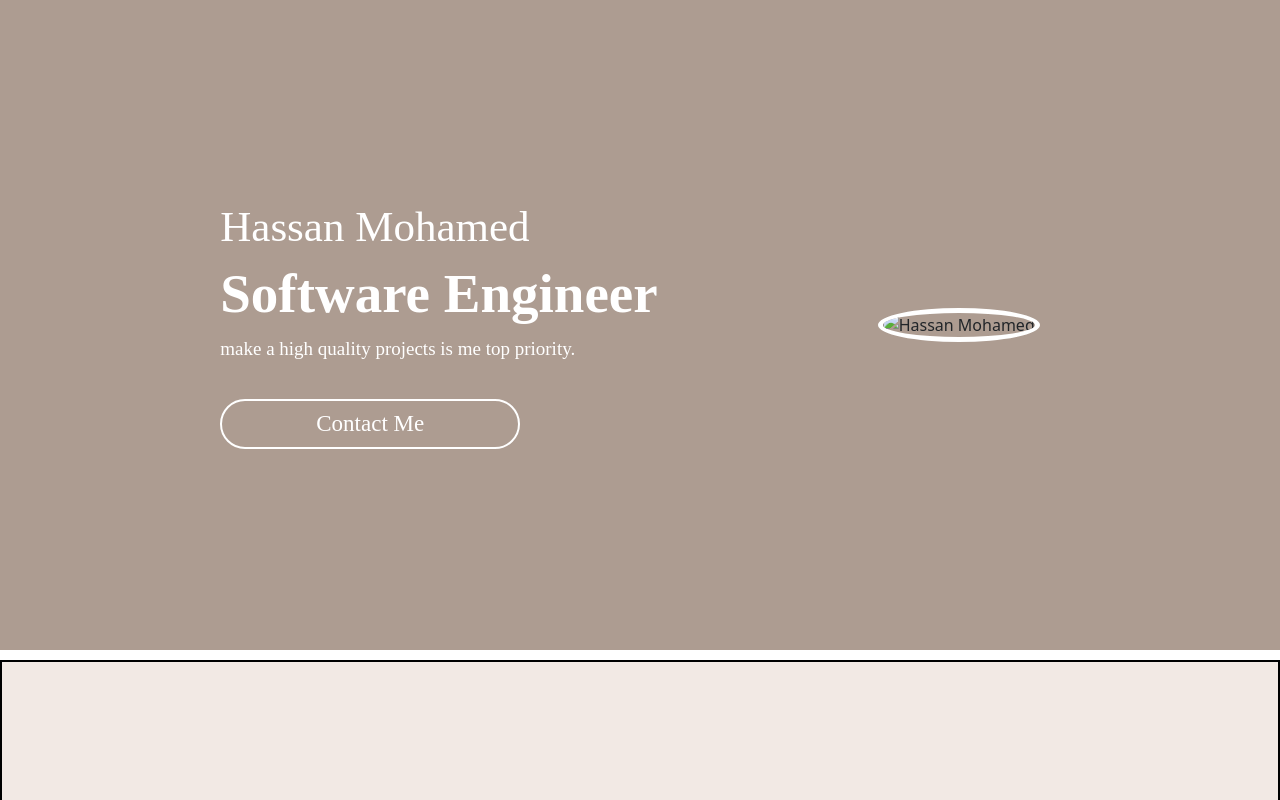
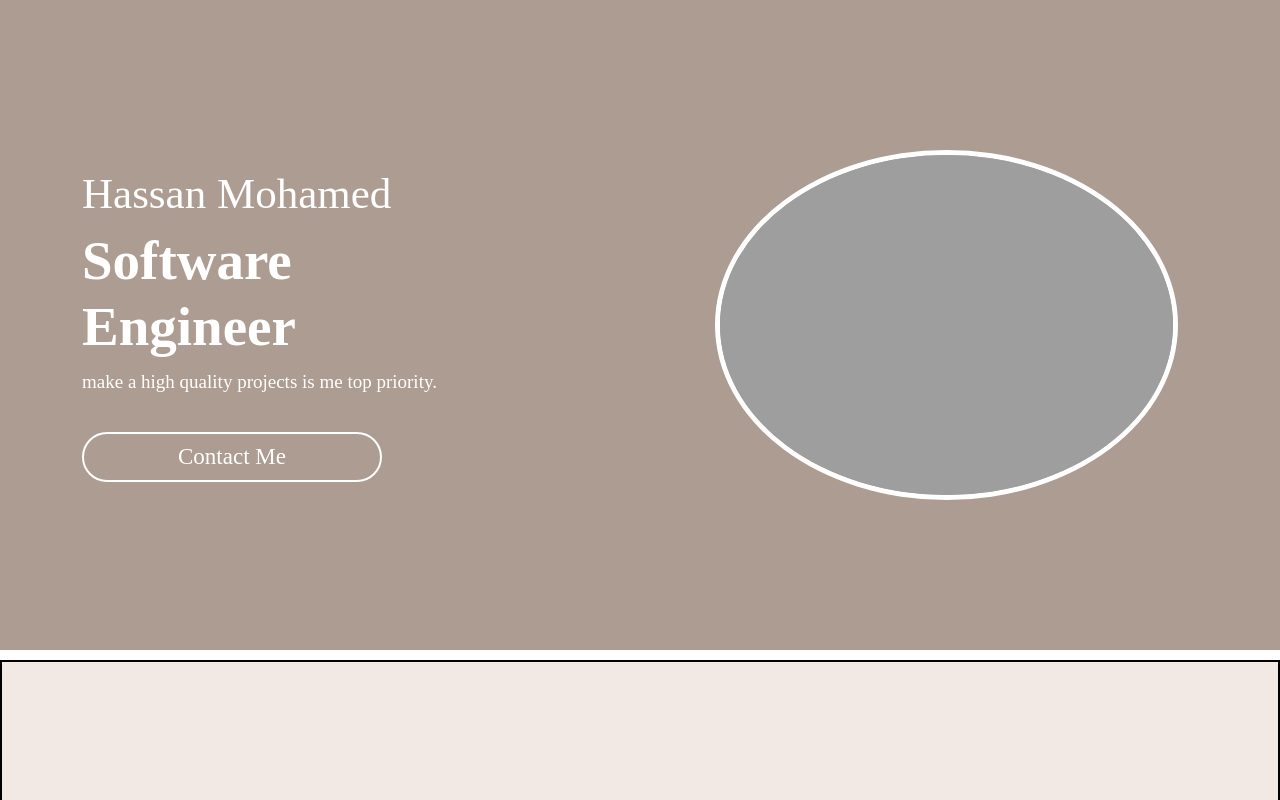
Before and after one commit to hassan20025/Has, a plain HTML site: page index.html in a window 1280 px wide. Shown: the top 800 px of the page. Drawn offline with nearby package versions, Linux system fonts and the light colour scheme; the site is published under a folder, as on GitHub Pages, so addresses that start at the root find nothing; a web font is replaced by a local one.

Commit message:
Update index.html

```diff
--- a/index.html
+++ b/index.html
@@ -27,7 +27,7 @@
         </div>
 
         <div>
-        <img class="profile-image" src="/images/hassan mohamed.JPG" alt="Hassan Mohamed"></div>
+        <img class="profile-image" src="images/hassan mohamed.JPG" alt="Hassan Mohamed"></div>
         </div>
     </div>
 
```
